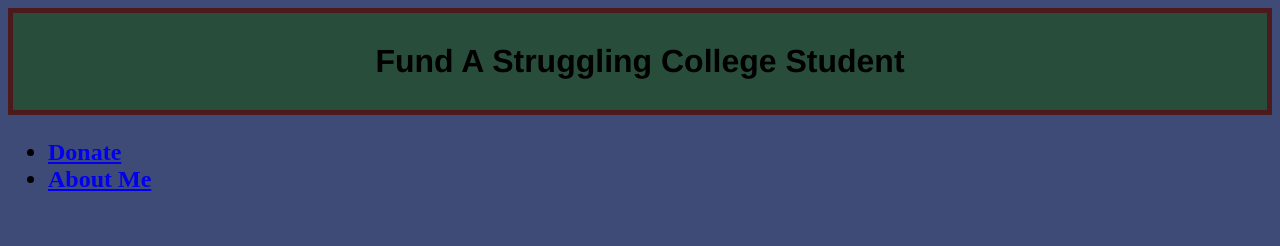
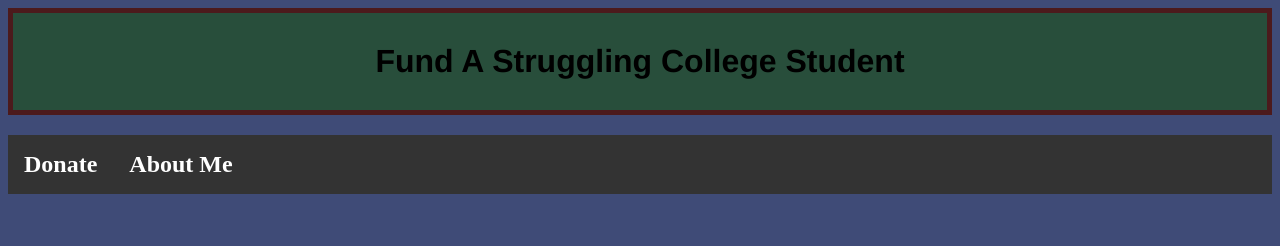
Before and after one commit to hakeez/special-octo-dollop, a plain HTML site: page index.html in a window 1280 px wide. Shown: the top 246 px of the page. Drawn offline with Linux system fonts and the light colour scheme.

Commit message:
Update styles.css

```diff
--- a/styles.css
+++ b/styles.css
@@ -11,10 +11,35 @@ h1 {
   margin: 0px;
 }
 h2 {
-  list-style-type:none;
+
+
 }
 p {
  text-align: center;
  font-family: arial;
  font-size: 20px;
 }
+
+ul {
+  list-style-type: none;
+  margin: 0;
+  padding: 0;
+  overflow: hidden;
+  background-color: #333333;
+}
+
+li {
+  float: left;
+}
+
+li a {
+  display: block;
+  color: white;
+  text-align: center;
+  padding: 16px;
+  text-decoration: none;
+}
+
+li a:hover {
+  background-color: #111111;
+}
```
